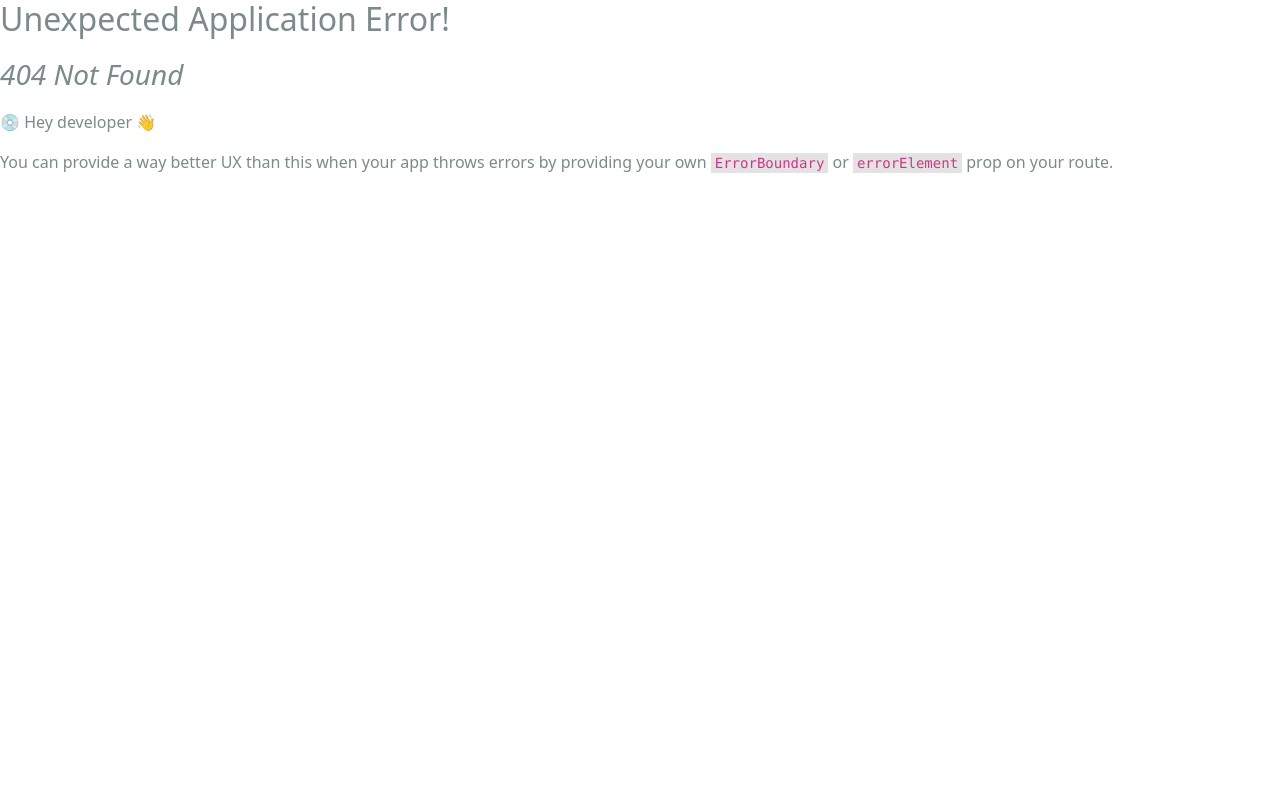
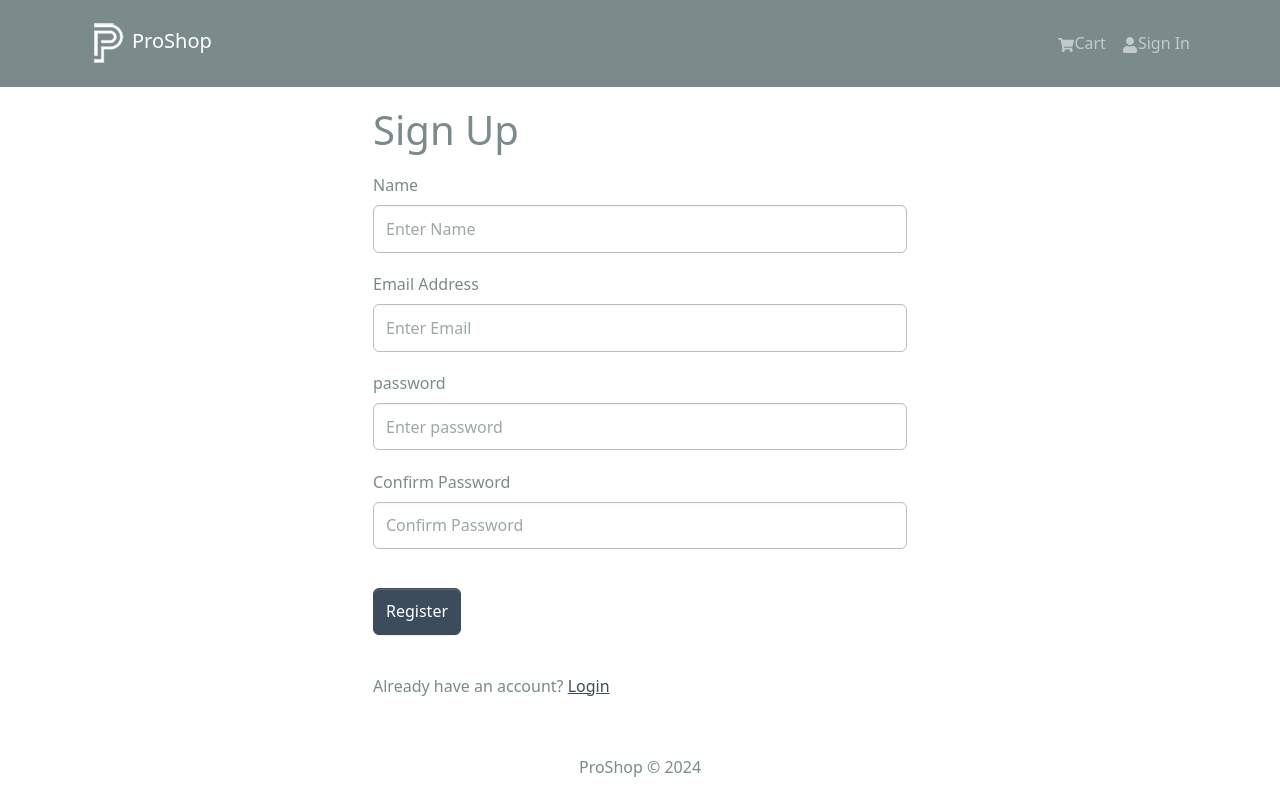
Before and after one commit to KZhou1234/proshop, a React (Create React App) app in the folder frontend/: page /register in a window 1280 px wide. Before the commit this address had no page. Built offline with nearby package versions, Linux system fonts and the light colour scheme.

Commit message:
frontend authentication

```diff
--- a/frontend/package.json
+++ b/frontend/package.json
@@ -18,6 +18,7 @@
     "react-router-bootstrap": "^0.26.2",
     "react-router-dom": "^6.21.3",
     "react-scripts": "5.0.1",
+    "react-toastify": "^10.0.4",
     "web-vitals": "^2.1.4"
   },
   "scripts": {
--- a/frontend/src/App.js
+++ b/frontend/src/App.js
@@ -1,5 +1,7 @@
 import { Container } from "react-bootstrap";
 import { Outlet } from "react-router-dom";
+import { ToastContainer } from "react-toastify";
+import 'react-toastify/dist/ReactToastify.css';
 import Header from "./components/Header";
 import Footer from "./components/Footer";
 const App = () => {
@@ -12,6 +14,7 @@
         </Container>
       </main>
       <Footer />
+      <ToastContainer />
     </>
   );
 };
--- /dev/null
+++ b/frontend/src/components/FormContainer.jsx
@@ -0,0 +1,15 @@
+import { Container, Row , Col } from 'react-bootstrap'
+
+const FormContainer = ({ children }) => {
+  return (
+    <Container>
+      <Row className='justify-content-md-center'>
+        <Col xs={12} md={6}>
+            { children }
+        </Col>
+      </Row>
+    </Container>
+  )
+}
+
+export default FormContainer
--- a/frontend/src/components/Header.jsx
+++ b/frontend/src/components/Header.jsx
@@ -1,12 +1,31 @@
-import {Badge, Navbar, Nav, Container} from 'react-bootstrap';
+import { useNavigate } from 'react-router-dom';
+import {Badge, Navbar, Nav, Container, NavDropdown} from 'react-bootstrap';
 import {FaShoppingCart, FaUser} from 'react-icons/fa';
 import { LinkContainer } from 'react-router-bootstrap';
-import { useSelector } from 'react-redux';
+import { useSelector, useDispatch } from 'react-redux';
+import { useLogoutMutation } from '../slices/usersApiSlice';
+import { logout } from '../slices/authSlice';
 import logo from '../assets/logo.png'
 
 const Header = () => {
     const { cartItems } = useSelector((state) => state.cart);
+    const { userInfo } = useSelector((state) => state.auth);
 
+    const dispatch = useDispatch();
+    const navigate = useNavigate();
+
+    const [logoutApiCall] = useLogoutMutation();
+
+    const logoutHandler = async () => {
+        try {
+            await logoutApiCall().unwrap();
+            dispatch(logout());
+            navigate('/login');
+
+        } catch (err) {
+            console.log(err);
+        }
+        }
   return (
     <header>
         <Navbar bg="dark" variant="dark" expand="lg" collapseOnSelect>
@@ -33,9 +52,20 @@
                         </Nav.Link>
 
                         </LinkContainer>
-                        <LinkContainer to='/login'>
-                        <Nav.Link ><FaUser />Sign In</Nav.Link>
-                        </LinkContainer>
+                        { userInfo ? (
+                            <NavDropdown title={userInfo.name} id='username'>
+                                <LinkContainer to='/profile' >
+                                    <NavDropdown.Item> Profile</NavDropdown.Item>
+                                </LinkContainer>
+                                <NavDropdown.Item onClick={ logoutHandler }>
+                                    Logout
+                                </NavDropdown.Item>
+                            </NavDropdown>
+                        ): (<LinkContainer to='/login'>
+                        <Nav.Link href='/login'>
+                            <FaUser />Sign In</Nav.Link>
+                        </LinkContainer>) }
+
                     </Nav>
                 </Navbar.Collapse>
             </Container>
--- a/frontend/src/index.js
+++ b/frontend/src/index.js
@@ -17,7 +17,8 @@
 import HomeScreen from './screens/HomeScreen';
 import ProductScreen from './screens/ProductScreen';
 import CartScreen from './screens/CartScreen';
-
+import LoginScreen from './screens/LoginScreen';
+import RegisterScreen from './screens/RegisterScreen';
 
 const router = createBrowserRouter(
   createRoutesFromElements(
@@ -25,6 +26,8 @@
       <Route index={true} path="/" element={<HomeScreen />} />
       <Route  path="/product/:id" element={<ProductScreen />} />
       <Route  path="/cart" element={<CartScreen />} />
+      <Route path="/login" element={<LoginScreen />} />
+      <Route path="/register" element={<RegisterScreen />} />
 
     </Route>
 
--- /dev/null
+++ b/frontend/src/screens/LoginScreen.jsx
@@ -0,0 +1,84 @@
+import { useState, useEffect } from "react";
+import { Link, useLocation, useNavigate } from 'react-router-dom';
+import { Form, Button, Row, Col } from "react-bootstrap";
+import { useDispatch, useSelector } from "react-redux";
+import FormContainer from "../components/FormContainer";
+import Loader from '../components/Loader';
+import { useLoginMutation } from '../slices/usersApiSlice';
+import { setCredentials } from '../slices/authSlice';
+import { toast } from 'react-toastify';
+
+const LoginScreen = () => {
+    const [email, setEmail] = useState('')
+    const [password, setPassword] = useState('')
+
+    const dispatch = useDispatch();
+    const navigate = useNavigate();
+
+    const [login, { isLoading }] = useLoginMutation();
+
+    const { userInfo }  = useSelector((state) => state.auth);
+
+    const { search } = useLocation();
+    const sp = new URLSearchParams(search);
+    const redirect = sp.get('redirect') || '/';
+
+    useEffect(() => {
+      if (userInfo) {
+        navigate(redirect);
+      }
+    }, [userInfo, redirect, navigate]);
+
+    const submitHandler = async (e) => {
+        e.preventDefault();
+        try {
+          const res = await login({ email, password }).unwrap();
+          dispatch(setCredentials({...res}));
+          navigate(redirect);
+        } catch (err) {
+          toast.error(err?.data?.message || err.error);
+        }
+    };
+  return (
+    <FormContainer>
+      <h1> Sign In</h1>
+
+      <Form onSubmit={submitHandler}>
+        <Form.Group controlId='email' className="my-3">
+            <Form.Label> Email Address</Form.Label>
+            <Form.Control
+            type='email'
+            placeholder="Enter Email"
+            value={email}
+            onChange={(e) => setEmail(e.target.value)}>
+
+            </Form.Control>
+        </Form.Group>
+
+
+        <Form.Group controlId='password' className="my-3">
+            <Form.Label> password</Form.Label>
+            <Form.Control
+            type='password'
+            placeholder="Enter password"
+            value={password}
+            onChange={(e) => setPassword(e.target.value)}>
+            </Form.Control>
+            <Button type="submit" variant="primary"
+            className="my-3" disabled={ isLoading }>Sign In </Button>
+            { isLoading && <Loader />}
+        </Form.Group>
+      </Form>
+      <Row className='py-3'>
+        <Col>
+        New Customer?{' '}
+        <Link to={ redirect ? `/register?redirect=${redirect}` : '/register' } >
+          Register
+        </Link>
+        </Col>
+      </Row>
+    </FormContainer>
+  )
+}
+
+export default LoginScreen
--- /dev/null
+++ b/frontend/src/screens/RegisterScreen.jsx
@@ -0,0 +1,115 @@
+import { useState, useEffect } from "react";
+import { Link, useLocation, useNavigate } from 'react-router-dom';
+import { Form, Button, Row, Col } from "react-bootstrap";
+import { useDispatch, useSelector } from "react-redux";
+import FormContainer from "../components/FormContainer";
+import Loader from '../components/Loader';
+import { useRegisterMutation } from '../slices/usersApiSlice';
+import { setCredentials } from '../slices/authSlice';
+import { toast } from 'react-toastify';
+
+const RegisterScreen = () => {
+    const [name, setName] = useState('')
+    const [email, setEmail] = useState('')
+    const [password, setPassword] = useState('')
+    const [confirmPassword, setConfirmPassword] = useState('')
+
+    const dispatch = useDispatch();
+    const navigate = useNavigate();
+
+    const [register, { isLoading }] = useRegisterMutation();
+
+    const { userInfo }  = useSelector((state) => state.auth);
+
+    const { search } = useLocation();
+    const sp = new URLSearchParams(search);
+    const redirect = sp.get('redirect') || '/';
+
+    useEffect(() => {
+      if (userInfo) {
+        navigate(redirect);
+      }
+    }, [userInfo, redirect, navigate]);
+
+    const submitHandler = async (e) => {
+        e.preventDefault();
+
+        if(password !== confirmPassword) {
+            toast.error('Passwords do not match');
+            return;
+        } else {
+            try {
+                const res = await register({ name, email, password }).unwrap();
+                dispatch(setCredentials({...res}));
+                navigate(redirect);
+              } catch (err) {
+                toast.error(err?.data?.message || err.error);
+              }
+        }
+
+    };
+  return (
+    <FormContainer>
+      <h1> Sign Up</h1>
+
+      <Form onSubmit={submitHandler}>
+        <Form.Group controlId='name' className="my-3">
+                    <Form.Label> Name</Form.Label>
+                    <Form.Control
+                    type='name'
+                    placeholder="Enter Name"
+                    value={name}
+                    onChange={(e) => setName(e.target.value)}>
+
+                    </Form.Control>
+                </Form.Group>
+            <Form.Group controlId='email' className="my-3">
+                <Form.Label> Email Address</Form.Label>
+                <Form.Control
+                type='email'
+                placeholder="Enter Email"
+                value={email}
+                onChange={(e) => setEmail(e.target.value)}>
+
+                </Form.Control>
+            </Form.Group>
+
+
+        <Form.Group controlId='password' className="my-3">
+            <Form.Label> password</Form.Label>
+            <Form.Control
+            type='password'
+            placeholder="Enter password"
+            value={password}
+            onChange={(e) => setPassword(e.target.value)}>
+            </Form.Control>
+
+        </Form.Group>
+
+        <Form.Group controlId='confirmPassword' className="my-3">
+                <Form.Label> Confirm Password</Form.Label>
+                <Form.Control
+                type='password'
+                placeholder="Confirm Password "
+                value={confirmPassword}
+                onChange={(e) => setConfirmPassword(e.target.value)}>
+                </Form.Control>
+        </Form.Group>
+        <Button type="submit" variant="primary"
+                className="my-3" disabled={ isLoading }>Register </Button>
+                { isLoading && <Loader />}
+    </Form>
+
+      <Row className='py-3'>
+        <Col>
+        Already have an account?{' '}
+        <Link to={redirect ? `/login?redirect=${redirect}` : '/login'}>
+            Login
+        </Link>
+        </Col>
+      </Row>
+    </FormContainer>
+  )
+}
+
+export default RegisterScreen;
--- /dev/null
+++ b/frontend/src/slices/authSlice.js
@@ -0,0 +1,23 @@
+import { createSlice } from '@reduxjs/toolkit';
+
+const initialState = {
+    userInfo: localStorage.getItem('userInfo') ? JSON.parse(localStorage.getItem('userInfo')) : null,
+}
+
+const authSlice = createSlice({
+    name: 'auth',
+    initialState,
+    reducers: {
+        setCredentials: (state, action) => {
+            state.userInfo = action.payload;
+            localStorage.setItem('userInfo', JSON.stringify(action.payload));
+        },
+        logout: (state, action) => {
+            state.userInfo = null;
+            localStorage.removeItem('userInfo');
+        }
+    },
+});
+
+export const { setCredentials, logout } = authSlice.actions;
+export default authSlice.reducer;
--- /dev/null
+++ b/frontend/src/slices/usersApiSlice.js
@@ -0,0 +1,31 @@
+import { USERS_URL } from "../constants";
+import { apiSlice } from "./apiSlice";
+
+export const usersApiSlice = apiSlice.injectEndpoints({
+    endpoints: (builder) => ({
+        login: builder.mutation({
+            query: (data) => ({
+                url: `${USERS_URL}/auth`,
+                method: 'POST',
+                body: data,
+            }),
+        }),
+        register: builder.mutation({
+            query: (data) => ({
+                url: `${USERS_URL}`,
+                method: 'POST',
+                body: data,
+            }),
+        }),
+        logout: builder.mutation({
+            query: () => ({
+                url: `${USERS_URL}/logout`,
+                method: 'POST',
+            }),
+
+        })
+    }),
+});
+
+export const { useLoginMutation, useLogoutMutation, useRegisterMutation } = usersApiSlice;
+//convension: prefix "use" + "Query"
--- a/frontend/src/store.js
+++ b/frontend/src/store.js
@@ -1,12 +1,14 @@
 import { configureStore } from "@reduxjs/toolkit";
 import { apiSlice } from "./slices/apiSlice";
 import  cartSliceReducer from './slices/cartSlice';
+import authSliceReducer from "./slices/authSlice";
 
 
 const store = configureStore({
     reducer: {
         [apiSlice.reducerPath]: apiSlice.reducer,
         cart: cartSliceReducer,
+        auth: authSliceReducer,
     },
     middleware: (getDefaultMiddleware) =>
         getDefaultMiddleware().concat(apiSlice.middleware),
```
Also changed, not shown: 2 other files (tests, documents, lock files or other folders).
